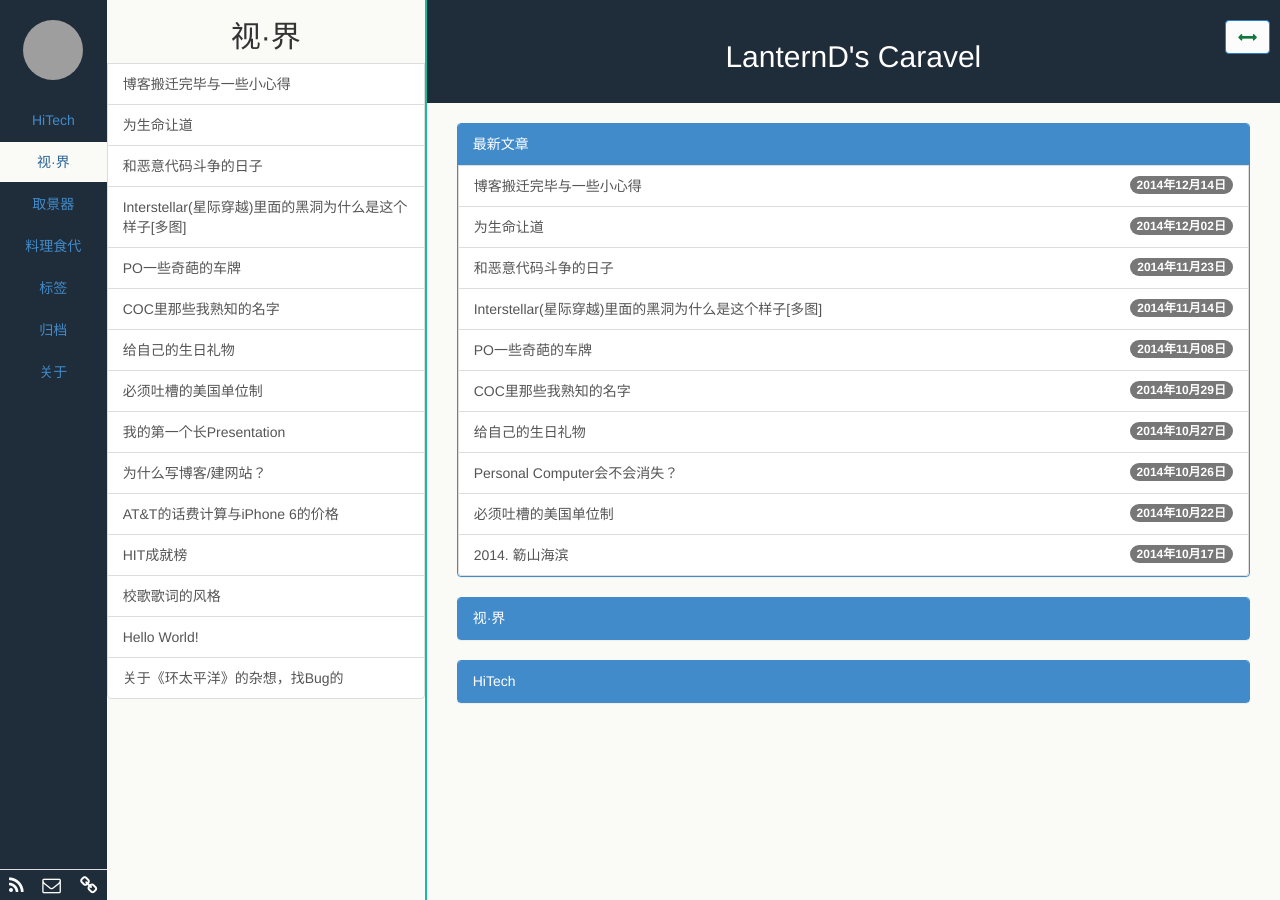
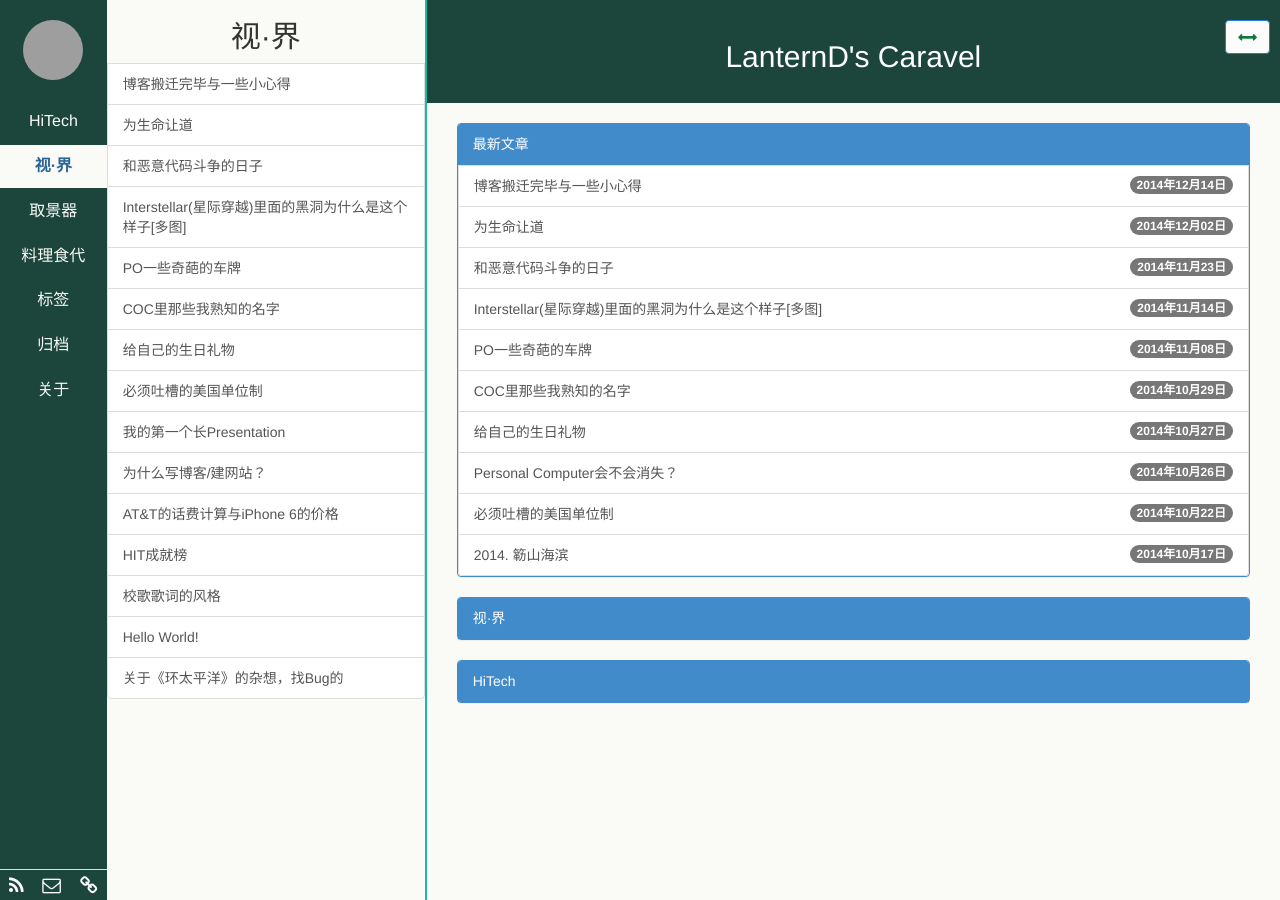
Before and after one commit to LanternD/lanternd.github.io, a Jekyll site: the page built from index.html, in a window 1280 px wide. Built offline with Jekyll 4.4.1, drawn with Linux system fonts in a browser that asks for light colours; the list of posts is cut into pages by our own code; grey boxes are pictures that could not be loaded.

Commit message:
LanternD's

```diff
--- a/public/css/base.css
+++ b/public/css/base.css
@@ -4,24 +4,35 @@ body, html {
   margin: 0px;
   height: 100%;
   overflow: hidden;
-  background-color: #1f2c39;
+  background-color: #1c463c;
 }
 .row {height: 100%;}
 /* 导航栏 + 目录栏 */
 .aside {height: 100%;}
 /* 左侧导航栏 */
 .aside1 {
-  background-color: #1f2c39;
+  background-color: #1c463c;
   height: 100%;
   padding-left: 0px;
   padding-right: 0px;
   text-align: center;
+
 }
+
 .aside1 > .nav > li > a {
+  color:#fafaf6;
   padding-left: 0px;
   padding-right: 0px;
   border-radius: 0px;
+  font-size: 16px;
+
 }
+
+.aside1 > .nav > li > a:hover, .aside1 > .nav > li > a:focus {
+  color:#428bca;
+  font-weight: bold;
+}
+
 .avatar {width: 60px; height: 60px;}
 .aside1_bottom {
   width: 100%;
@@ -43,9 +54,10 @@ body, html {
   height: 100%;
   overflow-y: auto;
   background-color: #fafaf6;
+  overflow-x: hidden;
 }
 .aside3-title {
-  background-color: #1f2c39;
+  background-color: #1c463c;
   padding-left: 30px;
   padding-right: 30px;
   text-align: center;
@@ -53,7 +65,9 @@ body, html {
 }
 .aside3-content {padding-left: 30px;padding-right: 30px;}
 /* 文章内容排版 */
-a:hover {text-decoration:none;}
+a:hover {
+  text-decoration:none;
+}
 #content {font-size: 18px; line-height: 1.5;}
 #content p {margin: 20px 0px;}
 #content ul, ol, dl, li {margin: 10px 0px;}
@@ -66,10 +80,18 @@ a:hover {text-decoration:none;}
 .nav-pills>li.active>a, .nav-pills>li.active>a:hover, .nav-pills>li.active>a:focus {
   color: #2a6496;
   background-color: #fafaf6;
+  font-weight: bold;
 }
 /* 显示评论按钮 */
 .show-commend {width: 100%; margin-bottom: 40px;}
 
+#page-tags {
+    font-size: 12px;
+    line-height: 1.5;
+    text-align: center;
+    background-color: #cbcbcb;
+    border-radius: 2px;
+}
 
 .flickr-container {
     position: relative;
@@ -119,6 +141,13 @@ a:hover {text-decoration:none;}
   background: #6d6d6d;
 }
 
-img{
+/*img{
   max-width: 100%
+}*/
+
+.fa a{
+  color: #266153;
+  background-color: #fcfcfc;
 }
+/*
+*/
--- a/public/js/base.js
+++ b/public/js/base.js
@@ -59,8 +59,8 @@ $(document).ready(function() {
   });
 
   $("#back-top").click(function() {
-      $(window).animate({ scrollTop: 0 }, 700);
-      $(window).scrollTo(0, 0);
+      $(.aside3).animate({ scrollTop: 0 }, 700);
+      //$(.aside3).scrollTo(0, 0);
   });
 /*
   $("#back-top").click(function() {
```
